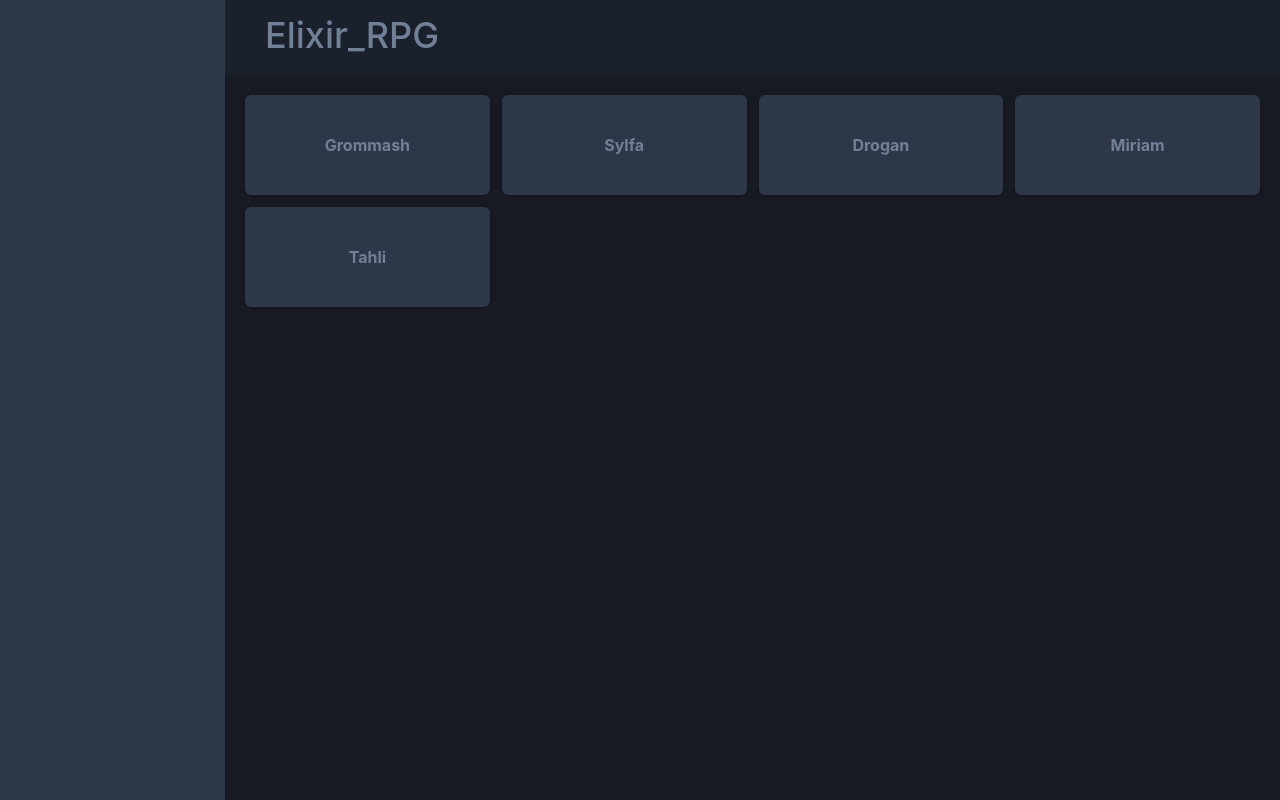
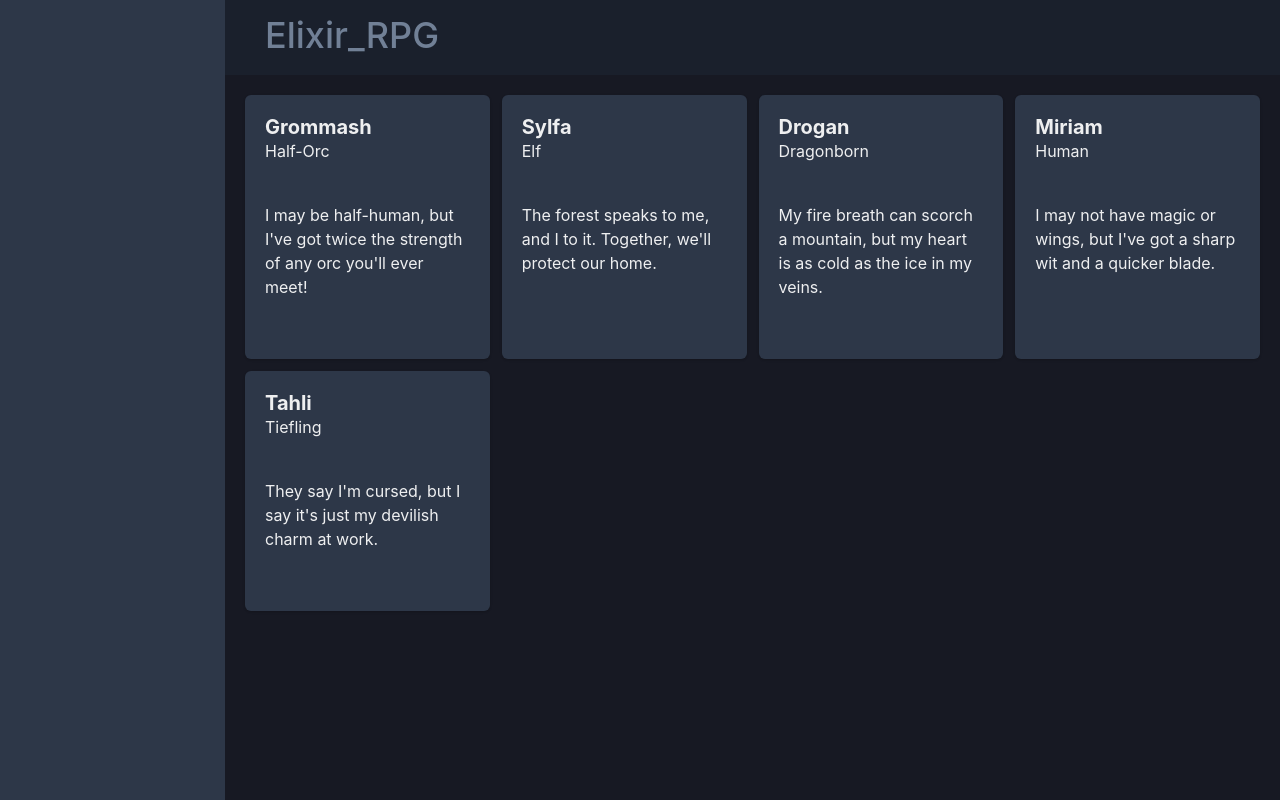
Before and after one commit to xBromsson/elixir_rpg, a React (Vite) app: page / in a window 1280 px wide. Built offline with nearby package versions, Linux system fonts and the light colour scheme.

Commit message:
built basic reusable npc card

```diff
--- a/src/components/CardGrid.jsx
+++ b/src/components/CardGrid.jsx
@@ -1,5 +1,6 @@
-import { Card, SimpleGrid } from "@chakra-ui/react";
+import { SimpleGrid } from "@chakra-ui/react";
 import { useState } from "react";
+import NpcCard from "./NpcCard";
 
 const npc = [
   {
@@ -40,16 +41,12 @@ const CardGrid = () => {
   return (
     <SimpleGrid columns={4} spacing={3} padding={5}>
       {npc.map((n) => (
-        <Card
-          textColor={"gray.500"}
-          fontWeight={700}
-          justifyContent="center"
-          alignItems="center"
-          h={100}
+        <NpcCard
           key={n.name}
-        >
-          {n.name}
-        </Card>
+          name={n.name}
+          race={n.race}
+          flavor={n.flavor}
+        ></NpcCard>
       ))}
     </SimpleGrid>
   );
--- a/src/components/NpcCard.jsx
+++ b/src/components/NpcCard.jsx
@@ -0,0 +1,33 @@
+import {
+  Card,
+  CardBody,
+  CardFooter,
+  CardHeader,
+  Heading,
+  Text,
+} from "@chakra-ui/react";
+
+const Props = {
+  name: "",
+  race: "",
+  flavor: "",
+};
+
+const NpcCard = ({ name, race, flavor }) => {
+  return (
+    <Card>
+      <CardHeader>
+        <Heading as="h2" size="md">
+          {name}
+        </Heading>
+        <Text>{race}</Text>
+      </CardHeader>
+      <CardBody>
+        <Text> {flavor}</Text>
+      </CardBody>
+      <CardFooter></CardFooter>
+    </Card>
+  );
+};
+
+export default NpcCard;
```
